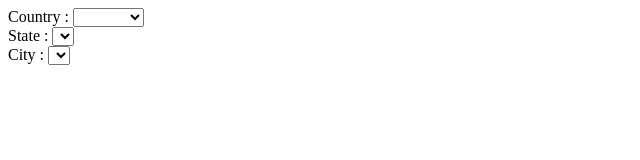
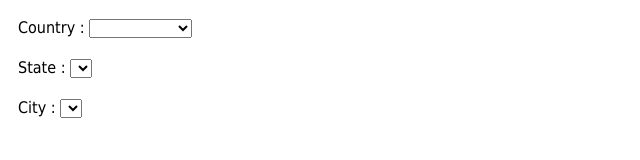
Before and after one commit to pari/multisel, a plain HTML site: page index.html in a window 1280 px wide. Shown: the whole page, without its empty margins (0-640 px from the left). Drawn offline with Linux system fonts and the light colour scheme.

Commit message:
save point

```diff
--- a/index.html
+++ b/index.html
@@ -69,7 +69,7 @@ var multiSel = function( od ){
 			a.sort();
 			return a ;
 		}
-	};
+	}; // get_distinct_attrib_vals()
 
 	var empty_all_selects_that_follows = function(j){
 		for( var k = 0 ; k < od.selects.length ; k++ ){
@@ -78,7 +78,9 @@ var multiSel = function( od ){
 				el.options.length = 0;
 			}
 		}
-	};
+	}; // empty_all_selects_that_follows()
+
+
 
 	var load_values_into_next_select = function( j ){
 		var fiar = [] ;
@@ -121,7 +123,9 @@ var multiSel = function( od ){
 				nsel.selectedIndex = -1 ;
 			}
 		}
-	};
+	}; // load_values_into_next_select()
+
+
 
 	for( var i = 0 ; i < od.selects.length ; i++ ){
 		_$( od.selects[i]['id'] ).tsi = i ;
@@ -138,52 +142,56 @@ var multiSel = function( od ){
 	for( var l=0; l< matches.length ; l++ ){
 		firstsel.options[ firstsel.options.length ] = new Option( matches[l] , matches[l] );
 	}
+
 	firstsel.selectedIndex = -1 ;
 	//load_values_into_next_select(0);
-};
+
+}; // end of multiSel()
+
+
 
 
 var sel_data = [
 	{
 		'country' : 'India' ,
-		'state' : 'ap' ,
-		'city' : 'hyderabad' ,
+		'state' : 'Telangana' ,
+		'city' : 'Hyderabad' ,
 		'key' : '12'
 	},
 	{
 		'country' : 'India' ,
-		'state' : 'ap' ,
-		'city' : 'secunderabad',
+		'state' : 'Telangana' ,
+		'city' : 'Secunderabad',
 		'key' : '13'
 	},
 	{
 		'country' : 'India' ,
-		'state' : 'tn' ,
-		'city' : 'chennai',
+		'state' : 'TamilNadu' ,
+		'city' : 'Chennai',
 		'key' : '14'
 	},
 	{
 		'country' : 'India' ,
-		'state' : 'ap' ,
-		'city' : 'vizag',
+		'state' : 'AndhraPradesh' ,
+		'city' : 'Vizag',
 		'key' : '15'
 	},
 	{
-		'country' : 'India' ,
+		'country' : 'United States' ,
 		'state' : 'California' ,
-		'city' : 'Indian LosAngeles',
+		'city' : 'Los Angeles',
 		'key' : '16'
 	},
 	{
-		'country' : 'America' ,
+		'country' : 'United States' ,
 		'state' : 'California' ,
-		'city' : 'LosAngeles',
+		'city' : 'San Diego',
 		'key' : '17'
 	},
 	{
-		'country' : 'America' ,
+		'country' : 'United States' ,
 		'state' : 'California' ,
-		'city' : 'SanFrancisco',
+		'city' : 'San Francisco',
 		'key' : '18'
 	}
 ];
@@ -203,8 +211,24 @@ window.onload = function(){
 
 </script>
 
-Country : <select id='sel_countries'></select> <BR>
 
-State : <select id='sel_states'></select> <BR>
 
-City : <select id='sel_cities'></select>
+
+<style type="text/css">
+	div.dp{
+		padding: 10px ;
+		font-family: tahoma, verdana, arial;
+	}
+</style>
+
+<div class='dp'>
+	Country : <select id='sel_countries'></select>
+</div>
+
+<div class='dp'>
+	State : <select id='sel_states'></select>
+</div>
+
+<div class='dp'>
+	City : <select id='sel_cities'></select>
+</div>
```
